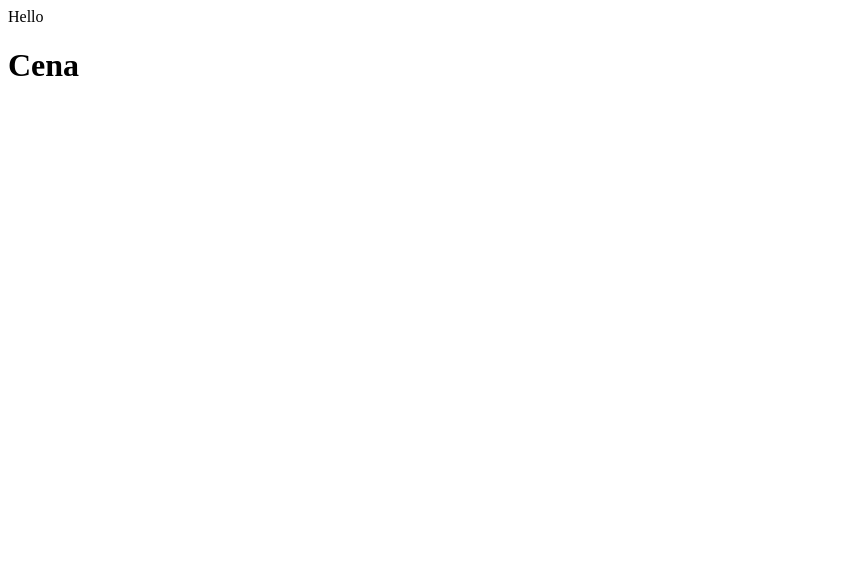
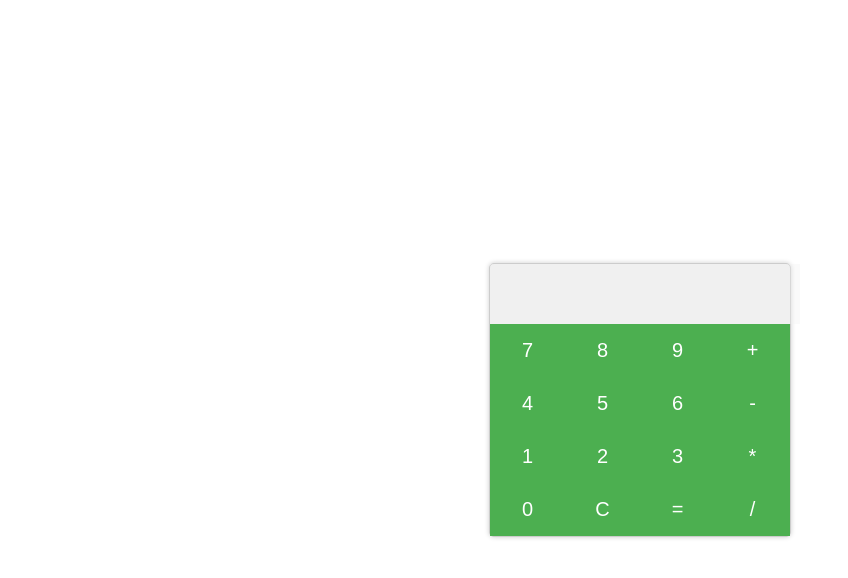
Before and after one commit to ajoshi103/calculator, a plain HTML site: page index.html in a window 1280 px wide. Shown: the whole page, without its empty margins (0-848 px from the left). Drawn offline with Linux system fonts and the light colour scheme.

Commit message:
Changes have been made

```diff
--- a/index.html
+++ b/index.html
@@ -1,8 +1,33 @@
-<html>
- <head>Hello
-
- </head>
+<!DOCTYPE html>
+<html lang="en">
+<head>
+    <meta charset="UTF-8">
+    <meta name="viewport" content="width=device-width, initial-scale=1.0">
+    <link rel="stylesheet" href="style.css">
+    <title>Simple Calculator</title>
+</head>
 <body>
-    <h1> Cena</h1>
+    <div class="calculator">
+        <input type="text" id="display" disabled>
+        <div class="buttons">
+            <button class="btn" onclick="appendToDisplay('7')">7</button>
+            <button class="btn" onclick="appendToDisplay('8')">8</button>
+            <button class="btn" onclick="appendToDisplay('9')">9</button>
+            <button class="btn" onclick="appendToDisplay('+')">+</button>
+            <button class="btn" onclick="appendToDisplay('4')">4</button>
+            <button class="btn" onclick="appendToDisplay('5')">5</button>
+            <button class="btn" onclick="appendToDisplay('6')">6</button>
+            <button class="btn" onclick="appendToDisplay('-')">-</button>
+            <button class="btn" onclick="appendToDisplay('1')">1</button>
+            <button class="btn" onclick="appendToDisplay('2')">2</button>
+            <button class="btn" onclick="appendToDisplay('3')">3</button>
+            <button class="btn" onclick="appendToDisplay('*')">*</button>
+            <button class="btn" onclick="appendToDisplay('0')">0</button>
+            <button class="btn" onclick="clearDisplay()">C</button>
+            <button class="btn" onclick="calculateResult()">=</button>
+            <button class="btn" onclick="appendToDisplay('/')">/</button>
+        </div>
+    </div>
+    <script src="script.js"></script>
 </body>
 </html>
--- /dev/null
+++ b/script.js
@@ -0,0 +1,21 @@
+let display = document.getElementById('display');
+let equation = '';
+
+function appendToDisplay(value) {
+    equation += value;
+    display.value = equation;
+}
+
+function clearDisplay() {
+    equation = '';
+    display.value = '';
+}
+
+function calculateResult() {
+    try {
+        equation = eval(equation);
+        display.value = equation;
+    } catch (error) {
+        display.value = 'Error';
+    }
+}
--- /dev/null
+++ b/style.css
@@ -0,0 +1,44 @@
+body {
+    display: flex;
+    justify-content: center;
+    align-items: center;
+    height: 100vh;
+    margin: 0;
+}
+
+.calculator {
+    border: 1px solid #ccc;
+    width: 300px;
+    background-color: #f0f0f0;
+    border-radius: 5px;
+    box-shadow: 0 0 5px rgba(0, 0, 0, 0.2);
+    text-align: center;
+}
+
+#display {
+    width: 100%;
+    height: 50px;
+    border: none;
+    font-size: 20px;
+    text-align: right;
+    padding: 5px;
+    outline: none;
+}
+
+.buttons {
+    display: grid;
+    grid-template-columns: repeat(4, 1fr);
+}
+
+.btn {
+    border: none;
+    background-color: #4CAF50;
+    color: white;
+    font-size: 20px;
+    padding: 15px 0;
+    cursor: pointer;
+}
+
+.btn:hover {
+    background-color: #45a049;
+}
```
